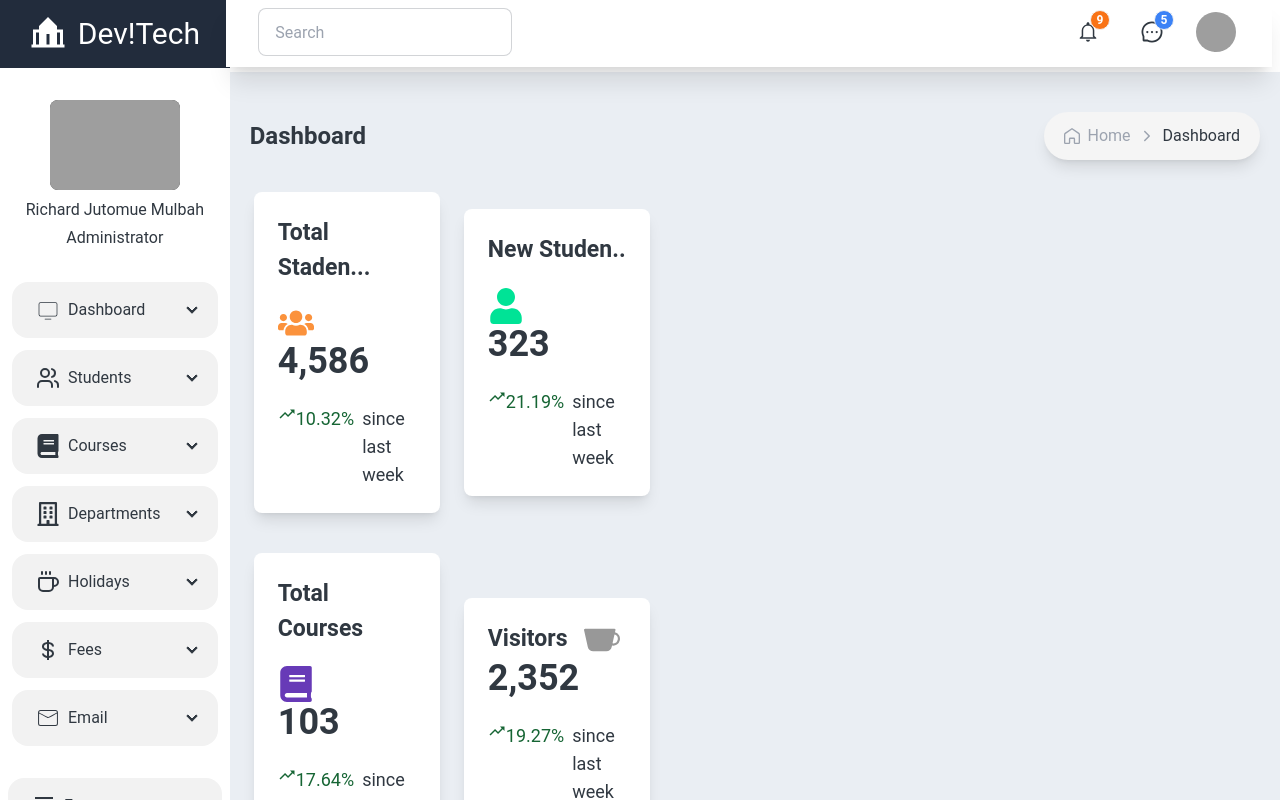
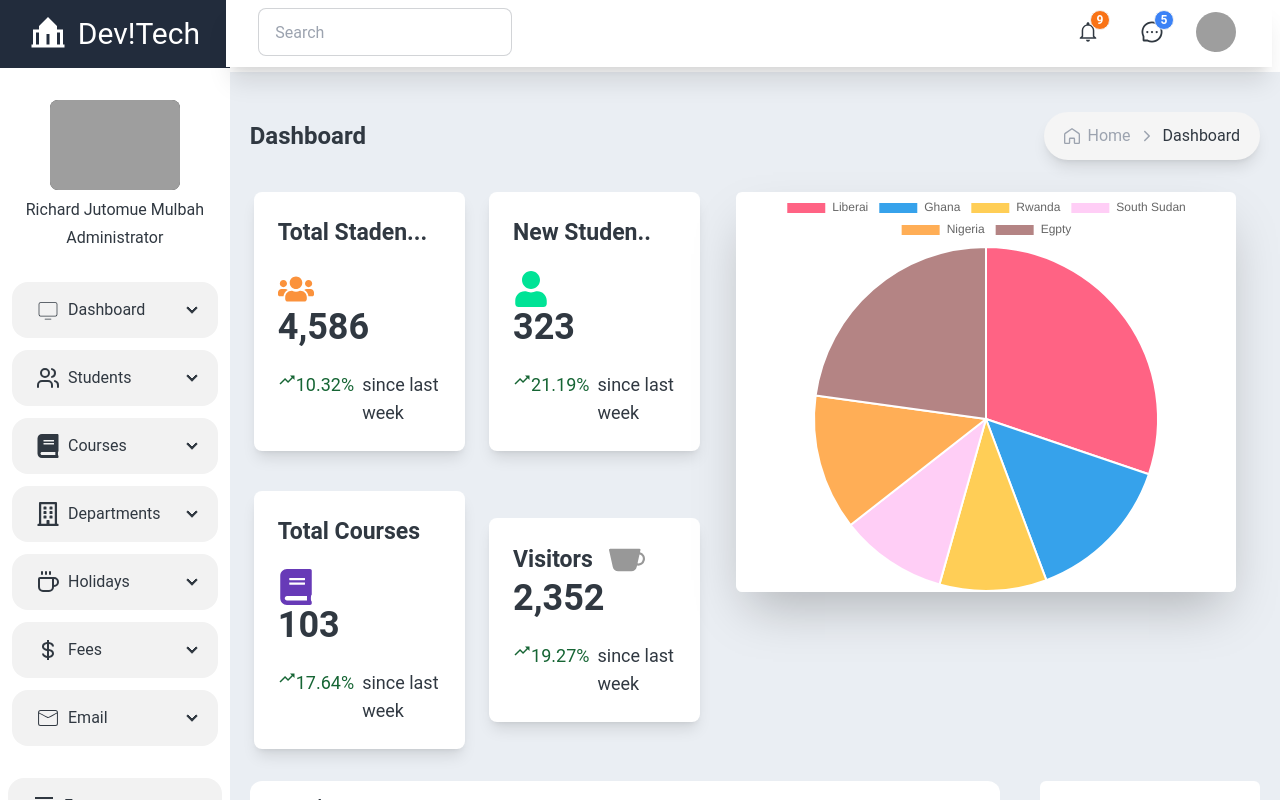
Before and after one commit to mulbahoplanojames/React-Dashboard-School, a React (Vite) app: page /dashboard2 in a window 1280 px wide. Built offline with nearby package versions, Linux system fonts and the light colour scheme; grey boxes are pictures that could not be loaded.

Commit message:
made some modification to the page rrsponsive design becaue the screen size was 90 when i just start development

```diff
--- a/src/Components/Dashboard_2_Card_Wripper/DaschoardTwoCardWripper.jsx
+++ b/src/Components/Dashboard_2_Card_Wripper/DaschoardTwoCardWripper.jsx
@@ -1,17 +1,30 @@
 import { cardTwoData } from "../../Constants/Constants";
 import CardTwo from "../Cards/Card_Two/CardTwo";
 
+/**
+ * @function DaschoardTwoCardWripper
+ * @description This is a functional component that is use with in the Dashboard Two component
+ * to display or render multiple cards layout in a gird layout
+ */
 const DaschoardTwoCardWripper = () => {
 	return (
 		<>
-			<div className='flex flex-wrap w-[40%] items-center  gap-x-6 gap-y-10 px-1'>
+			<div className='flex flex-wrap w-[45%] items-center  gap-x-6 gap-y-10 px-1'>
+				{/* Map over the cardTwoData array and return a CardTwo component
+				for each item in the array */}
 				{cardTwoData.map((data) => (
 					<CardTwo
+						// Unique key for each card component
 						key={data.icon}
+						// Card label
 						label={data.label}
+						// Card number
 						number={data.number}
+						// Card percentage
 						percentage={data.percentage}
+						// Card icon
 						icon={data.icon}
+						// Card className
 						className='text-4xl'
 					/>
 				))}
--- a/src/Pages/Dashboards/Dashboard 2/DashboardTwo.jsx
+++ b/src/Pages/Dashboards/Dashboard 2/DashboardTwo.jsx
@@ -8,32 +8,44 @@ import TeachersTableOne from "../../../Components/Tables/Teacher_Table_One/Teach
 import ProfessorsList from "../../../Components/Professors_Lists/ProfessorsList";
 
 const DashboardTwo = () => {
+	/*
+	 * This is the Dashboard Two component, This component is used to render all the data or contents
+	 * for Dashboard 2 or Dashboard 2 Page.
+	 */
 	return (
 		<div className='py-10 md:px-5 px-3 bg-1 '>
+			{/* //! Header component */}
 			<DashboardOneHeader />
 			<div className='flex gap-8 flex-wrap mb-8'>
+				{/* //! Card Wripper component */}
 				<DaschoardTwoCardWripper />
-				<div className='w-[600px] h-[400px]'>
+				{/* //! Pie Chart component */}
+				<div className='w-[500px] h-[400px]'>
 					<PieChart />
 				</div>
 			</div>
 			{/* //! Sports Table  */}
 			<div className='mb-14 flex gap-10'>
+				{/* //! Sport Table component */}
 				<SportTable />
+				{/* //! Professors List component */}
 				<ProfessorsList />
 			</div>
 			{/* //! Charts */}
 			<div className='flex gap-8 items-center flex-wrap mb-14'>
+				{/* //! Pie Chart component */}
 				<div className='w-[350px] h-[330px] rounded-md overflow-hidden shadow-lg'>
 					<PieChart />
 				</div>
+				{/* //! Line Chart component */}
 				<div className='w-[350px] h-[330px] rounded-mdoverflow-hidden shadow-lg'>
 					<LineChart />
 				</div>
+				{/* //! Bar Chart component */}
 				<div className='w-[350px] h-[330px] rounded-mdoverflow-hidden shadow-lg'>
 					<BarChart />
 				</div>
-				{/* //! teacher Table  */}
+				{/* //! Teachers Table One component */}
 				<TeachersTableOne />
 			</div>
 		</div>
```
Also changed, not shown: src/Components/Tables/NewStudents_Table_One/NewStudentsTableOne.jsx (+8 -0 lines).
